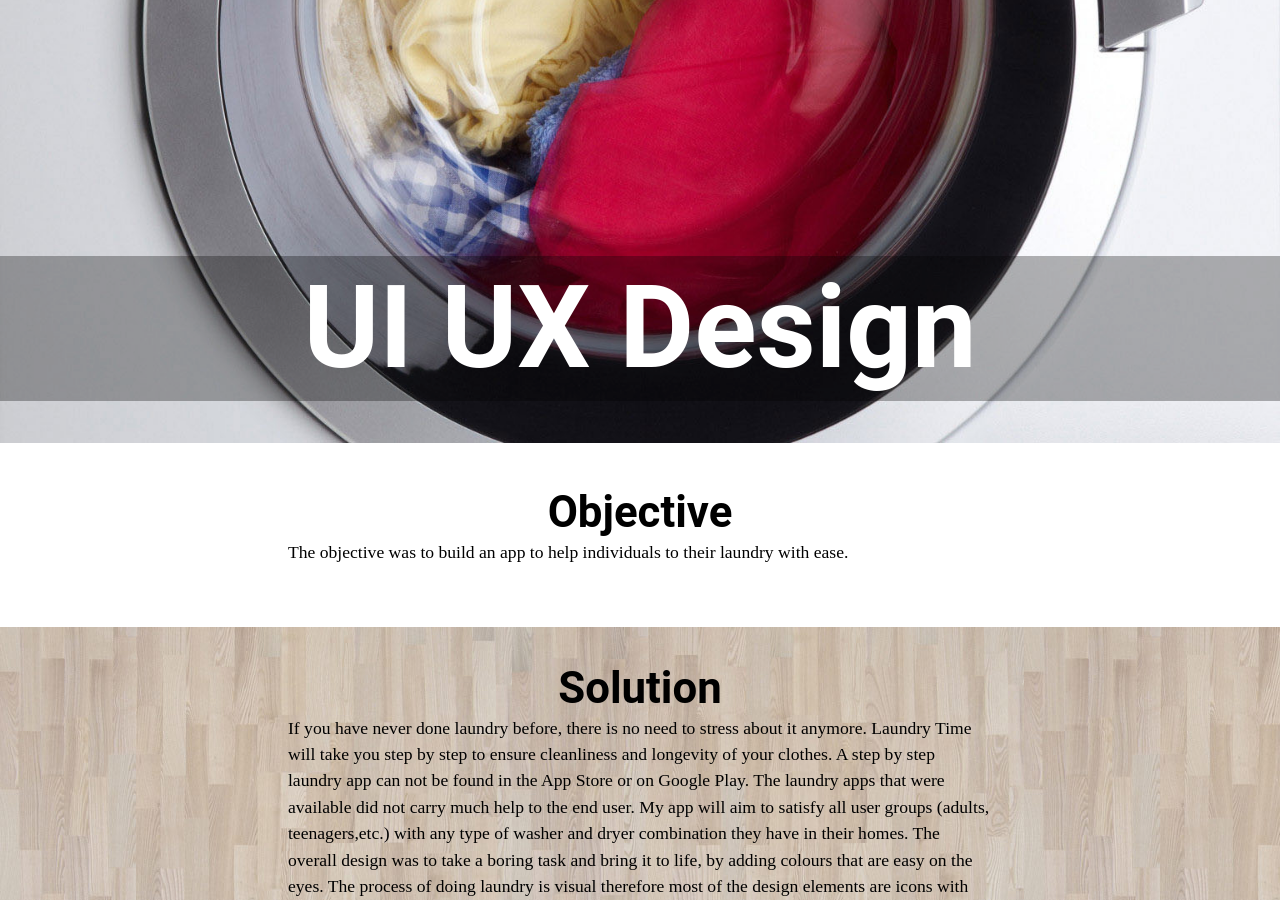
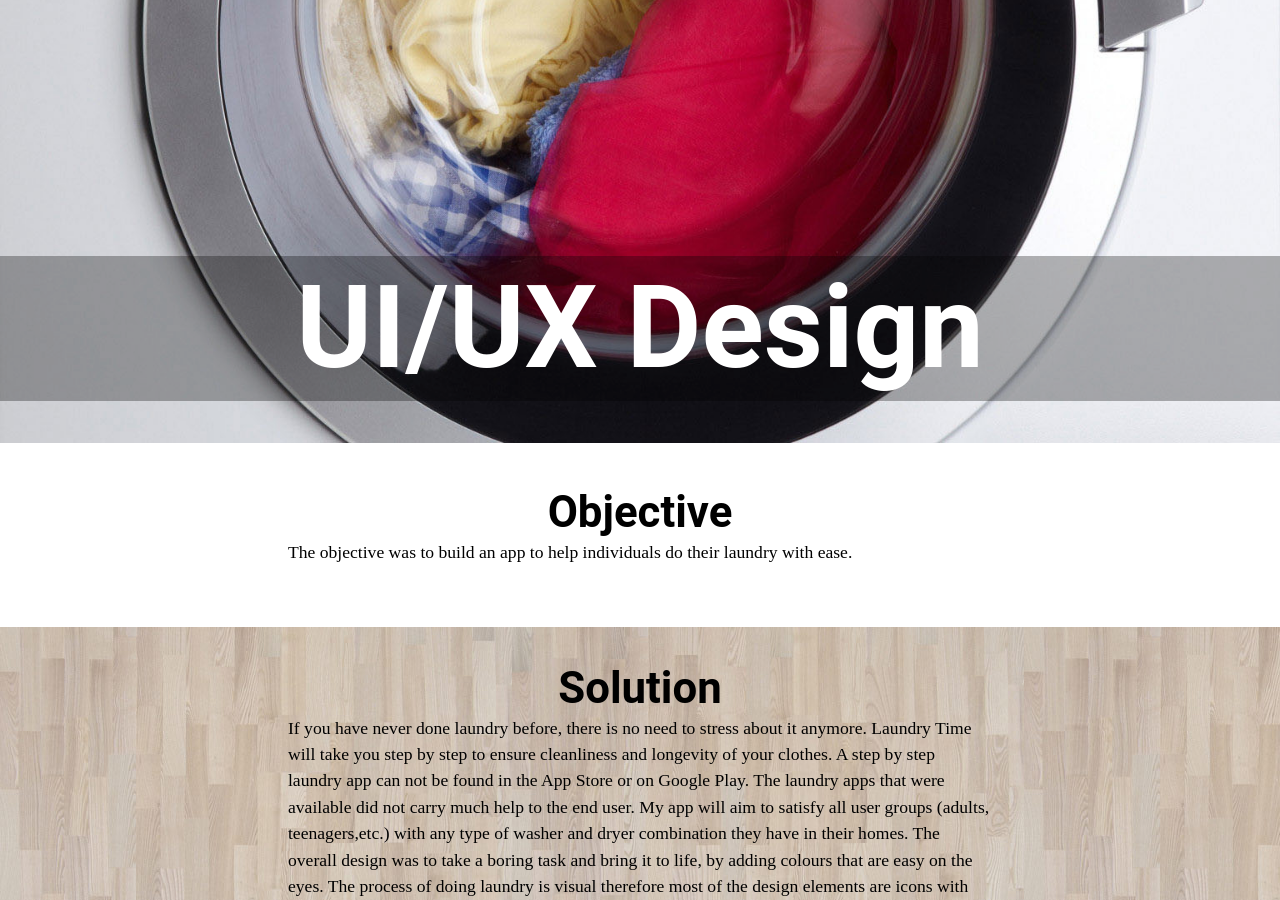
Before and after one commit to ahmedzein/portfolio, a Jekyll site: the page built from portfolio-page-four.html, in a window 1280 px wide and 900 px high, scrolled down 464 px. Built offline with Jekyll 4.4.1, drawn with Linux system fonts in a browser that asks for light colours; some web fonts are replaced; Markdown is read by kramdown in place of the engine named in the settings.

Commit message:
editing text

```diff
--- a/_layouts/portfolio-piece-4.html
+++ b/_layouts/portfolio-piece-4.html
@@ -5,7 +5,7 @@ layout: default
 <div class="banner">
   <img src="{{site.baseurl}}/images/{{page.image-2}}" alt="Dojo" class="main-board">
     <div class="banner-content">
-      <h1 class="yotta gutter title-2 push-0">UI UX Design</h1>
+      <h1 class="yotta gutter title-2 push-0">UI/UX Design</h1>
     </div>
 </div>
 
--- a/_layouts/portfolio-piece.html
+++ b/_layouts/portfolio-piece.html
@@ -42,7 +42,7 @@ layout: default
     </div>
 
     <div class="unit unit-xs-1 unit-s-1 unit-m-1 unit-l-1 unit-xl-1 island-2 push-3">
-      <img src="{{site.baseurl}}/images/{{page.image-5}}" alt="Stationery Package">
+      <img src="{{site.baseurl}}/images/{{page.image-5}}" alt="Stationery Package" class="illustration">
     </div>
 
   </div>
--- a/portfolio-page-four.html
+++ b/portfolio-page-four.html
@@ -1,13 +1,13 @@
 ---
 layout: portfolio-piece-4
 
-title: UI UX Design | Portfolio Piece
+title: UI/UX Design | Portfolio Piece
 meta: Fourth portfolio piece, focusing on user experience and user interface design.
 
 image: lion-logo.svg
 image-2: washing-machine.jpg
 
-objective: The objective was to build an app to help individuals to their laundry with ease.
+objective: The objective was to build an app to help individuals do their laundry with ease.
 
 solution: If you have never done laundry before, there is no need to stress about it anymore. Laundry Time will take you step by step to ensure cleanliness and longevity of your clothes. A step by step laundry app can not be found in the App Store or on Google Play. The laundry apps that were available did not carry much help to the end user. My app will aim to satisfy all  user groups (adults, teenagers,etc.) with any type of washer and dryer combination they have in their homes. The overall design was to take a boring task and bring it to life, by adding colours that are easy on the eyes. The process of doing laundry is visual therefore most of the design elements are icons with minimal text. Laundry Time will show the correct settings based on the size of the load and type of clothes (whites, colours, black etc.) to apply to your washer or dryer for satisfying results. Why stop there? Let us give you guidelines on how to organize and separate your laundry correctly. You’ll Never make a mistake again.
 
```
